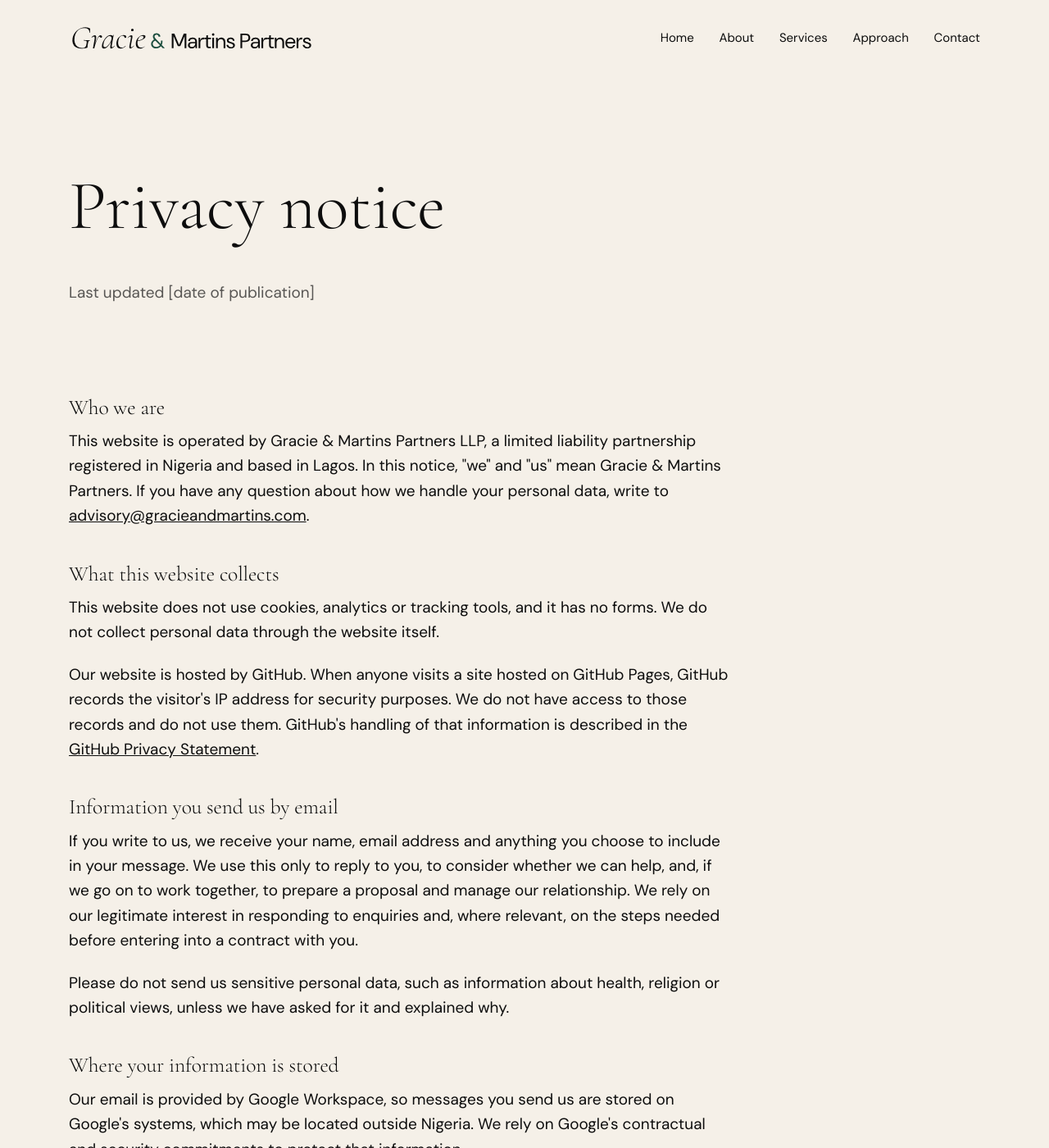
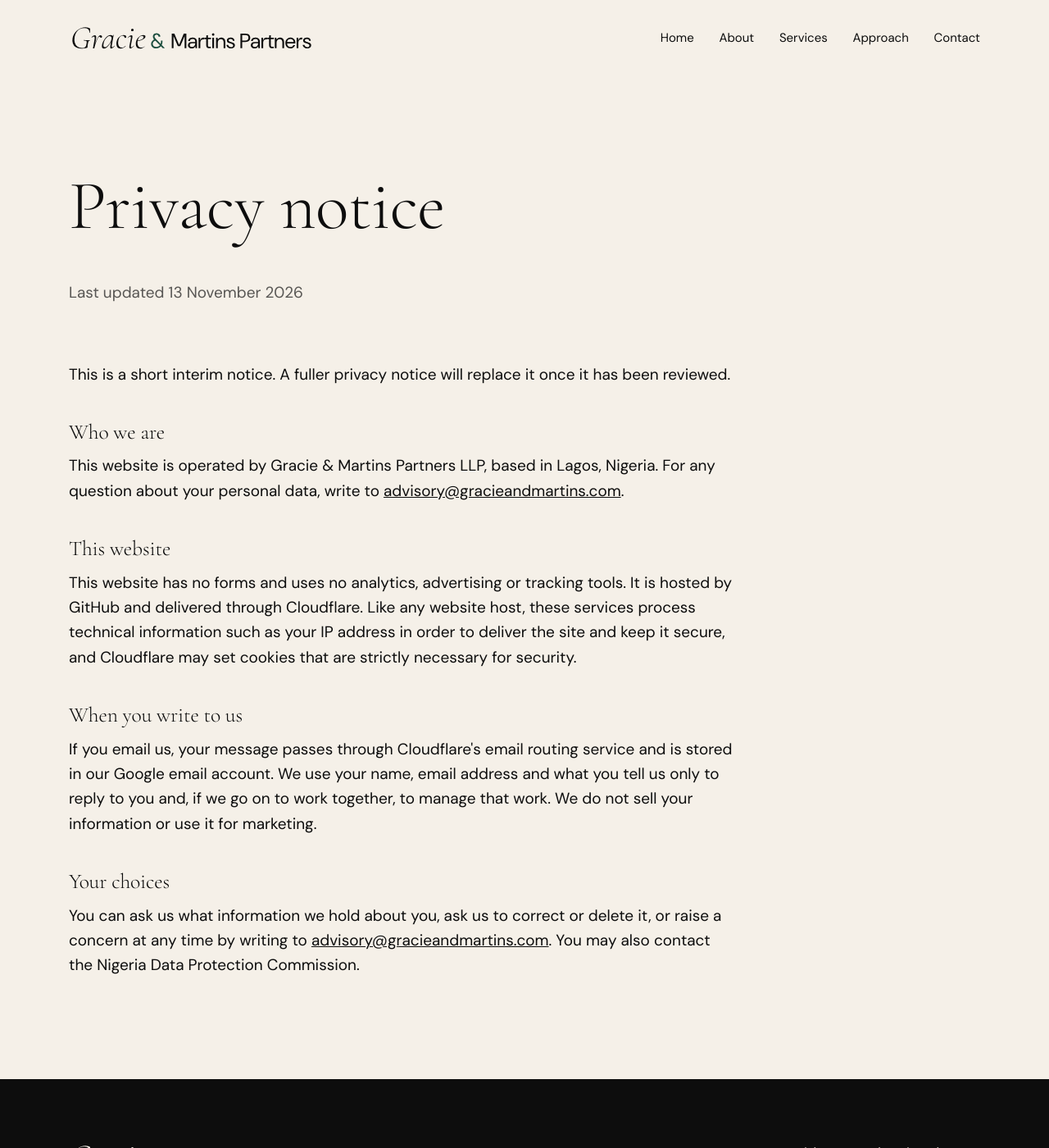
Before and after one commit to gracieandmartins/gracieandmartins.github.io, a Jekyll site: the page built from privacy/index.html, in a window 1280 px wide and 1400 px high. Shown: the whole window at 82% size. Built offline with Jekyll 4.4.1, drawn with Linux system fonts in a browser that asks for light colours; some of the changed text lies outside the part shown.

Commit message:
Update index.html

```diff
--- a/privacy/index.html
+++ b/privacy/index.html
@@ -4,29 +4,19 @@ title: "Privacy notice"
 nav:
 description: "How Gracie & Martins Partners handles personal data."
 ---
-<!-- To edit wording, change only the text between the tags. See HOW-TO-EDIT.md. -->
+<!-- Interim privacy notice. Replace with the lawyer-reviewed version when it is ready. -->
 <div class="wrap page-head">
     <h1 class="display">Privacy notice</h1>
-    <p class="muted">Last updated [date of publication]</p>
+    <p class="muted">Last updated 13 November 2026</p>
   </div>
   <div class="wrap legal prose">
+    <p>This is a short interim notice. A fuller privacy notice will replace it once it has been reviewed.</p>
     <h2>Who we are</h2>
-    <p>This website is operated by Gracie &amp; Martins Partners LLP, a limited liability partnership registered in Nigeria and based in Lagos. In this notice, "we" and "us" mean Gracie &amp; Martins Partners. If you have any question about how we handle your personal data, write to <a href="mailto:advisory@gracieandmartins.com">advisory@gracieandmartins.com</a>.</p>
-    <h2>What this website collects</h2>
-    <p>This website does not use cookies, analytics or tracking tools, and it has no forms. We do not collect personal data through the website itself.</p>
-    <p>Our website is hosted by GitHub. When anyone visits a site hosted on GitHub Pages, GitHub records the visitor's IP address for security purposes. We do not have access to those records and do not use them. GitHub's handling of that information is described in the <a href="https://docs.github.com/en/site-policy/privacy-policies/github-general-privacy-statement">GitHub Privacy Statement</a>.</p>
-    <h2>Information you send us by email</h2>
-    <p>If you write to us, we receive your name, email address and anything you choose to include in your message. We use this only to reply to you, to consider whether we can help, and, if we go on to work together, to prepare a proposal and manage our relationship. We rely on our legitimate interest in responding to enquiries and, where relevant, on the steps needed before entering into a contract with you.</p>
-    <p>Please do not send us sensitive personal data, such as information about health, religion or political views, unless we have asked for it and explained why.</p>
-    <h2>Where your information is stored</h2>
-    <p>Our email is provided by Google Workspace, so messages you send us are stored on Google's systems, which may be located outside Nigeria. We rely on Google's contractual and security commitments to protect that information.</p>
-    <h2>Who we share it with</h2>
-    <p>We do not sell your personal data or share it for marketing. We do not share your enquiry outside the firm without your agreement, except where the law requires us to.</p>
-    <h2>How long we keep it</h2>
-    <p>If we do not go on to work together, we keep your correspondence for 24 months and then delete it. If you become a client, we keep records for as long as our relationship and our legal obligations require.</p>
-    <h2>Your rights</h2>
-    <p>Under the Nigeria Data Protection Act 2023, you have the right to be told how your personal data is used, to access it, to have it corrected or deleted, to restrict or object to its use, to receive it in a portable form, and to withdraw any consent you have given. To exercise any of these rights, write to <a href="mailto:advisory@gracieandmartins.com">advisory@gracieandmartins.com</a>. We will respond within the time the law allows.</p>
-    <p>If you are not satisfied with our response, you may complain to the Nigeria Data Protection Commission.</p>
-    <h2>Changes to this notice</h2>
-    <p>We will update this notice if the way we handle personal data changes. The date at the top shows when it was last revised.</p>
+    <p>This website is operated by Gracie &amp; Martins Partners LLP, based in Lagos, Nigeria. For any question about your personal data, write to <a href="mailto:advisory@gracieandmartins.com">advisory@gracieandmartins.com</a>.</p>
+    <h2>This website</h2>
+    <p>This website has no forms and uses no analytics, advertising or tracking tools. It is hosted by GitHub and delivered through Cloudflare. Like any website host, these services process technical information such as your IP address in order to deliver the site and keep it secure, and Cloudflare may set cookies that are strictly necessary for security.</p>
+    <h2>When you write to us</h2>
+    <p>If you email us, your message passes through Cloudflare's email routing service and is stored in our Google email account. We use your name, email address and what you tell us only to reply to you and, if we go on to work together, to manage that work. We do not sell your information or use it for marketing.</p>
+    <h2>Your choices</h2>
+    <p>You can ask us what information we hold about you, ask us to correct or delete it, or raise a concern at any time by writing to <a href="mailto:advisory@gracieandmartins.com">advisory@gracieandmartins.com</a>. You may also contact the Nigeria Data Protection Commission.</p>
   </div>
```
